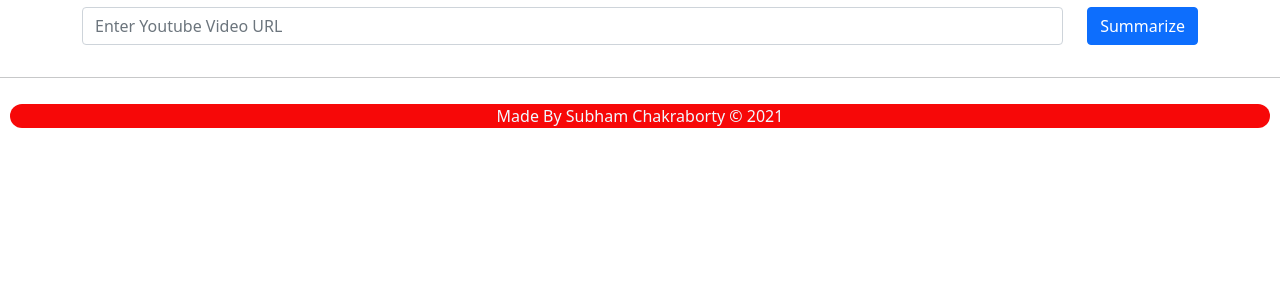
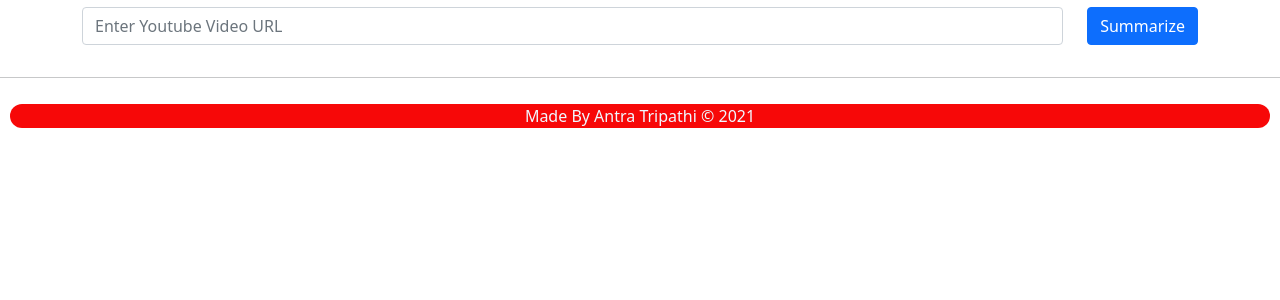
Before and after one commit to AntraTripathi74/yt-sum, a Flask app: page / in a window 1280 px wide. Shown: the part 171-471 px from the top of the page. Run offline with Flask 2, Linux system fonts and the light colour scheme.

Commit message:
Update index.html

```diff
--- a/templates/index.html
+++ b/templates/index.html
@@ -80,7 +80,7 @@
     </section>
     <hr />
     <footer>
-      <p>Made By Subham Chakraborty &copy; 2021</p>
+      <p>Made By Antra Tripathi &copy; 2021</p>
     </footer>
   </body>
 </html>
```
